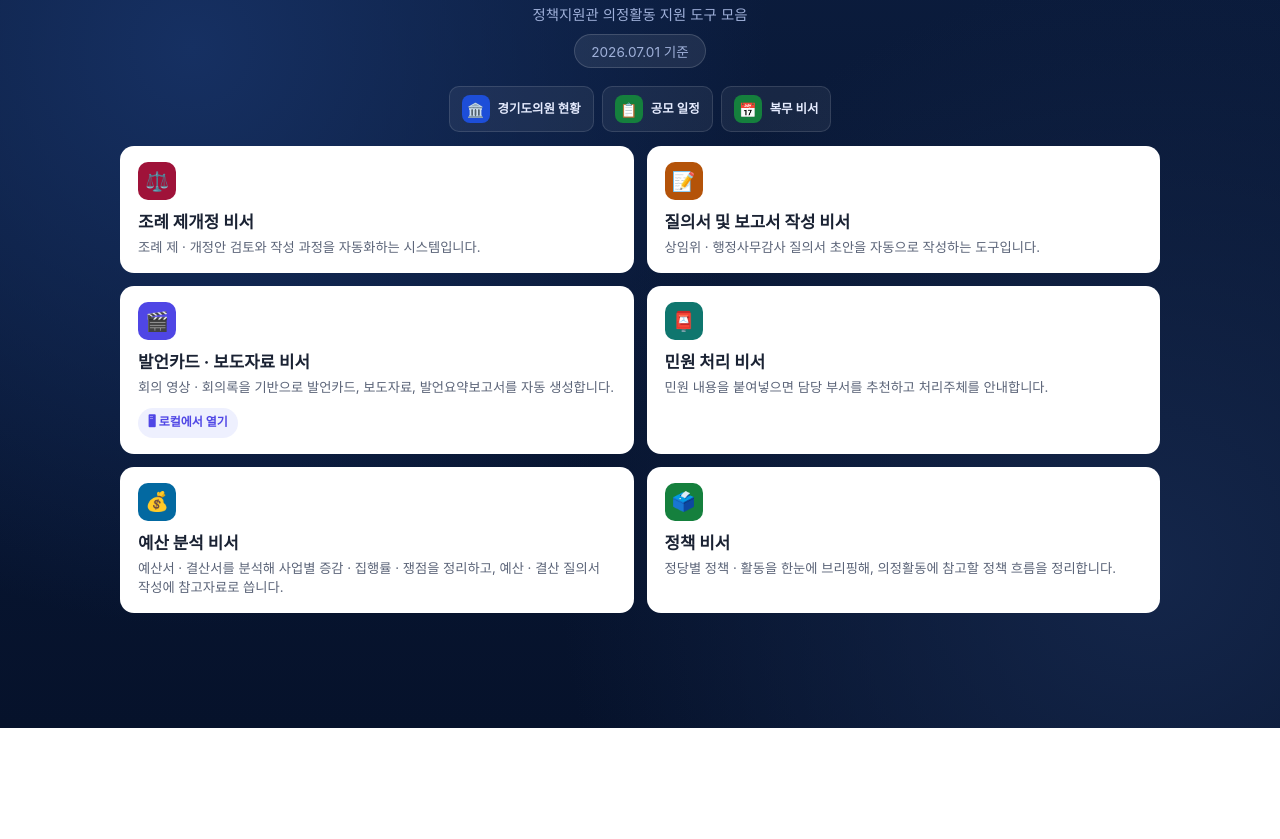
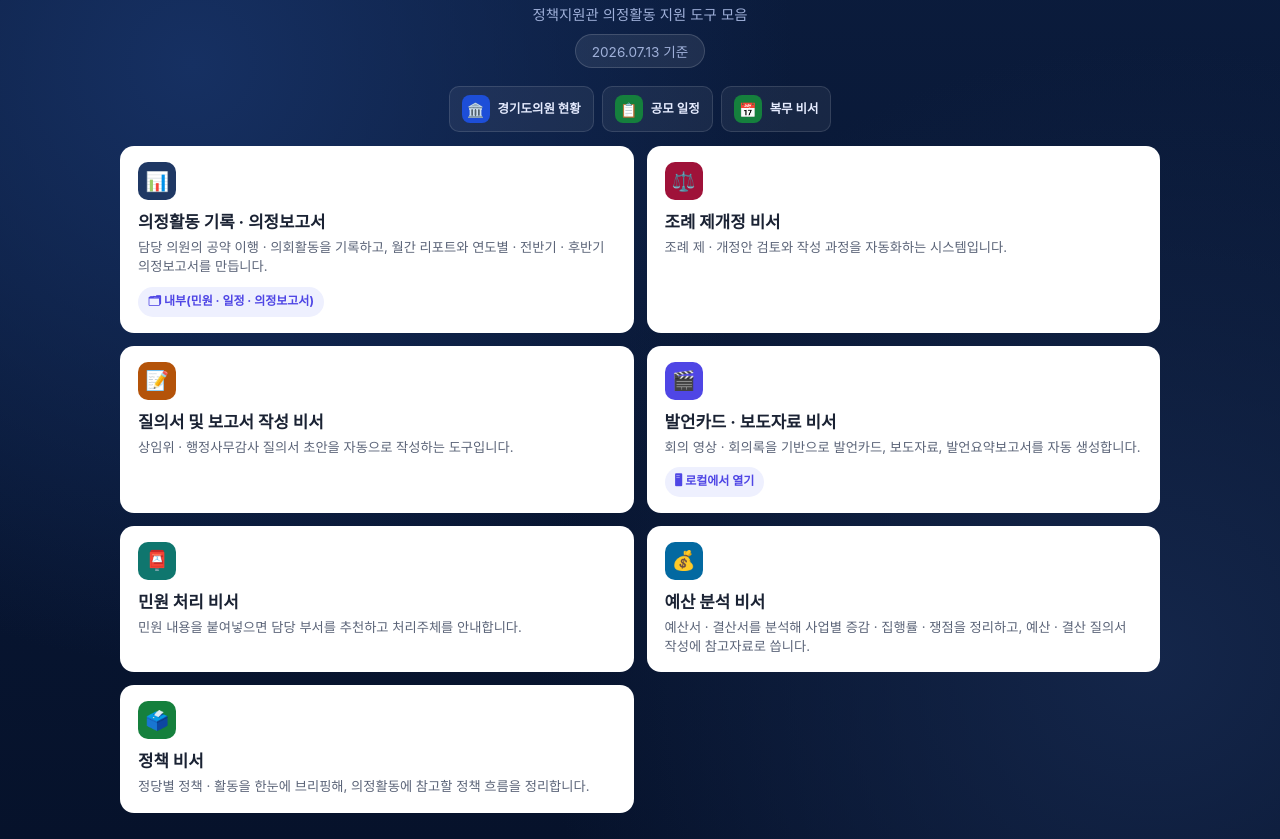
Before and after one commit to hy9510-collab/portal, a plain HTML site: page index.html in a window 1280 px wide. Shown: the part 72-911 px from the top of the page. Before the commit the page ends 800 px from the top, so only its background shows below. Drawn offline with Linux system fonts and the light colour scheme.

Commit message:
의정활동 기록·의정보고서 카드 추가 (uijeong-web 연결)
Co-Authored-By: Claude Fable 5 <noreply@anthropic.com>

```diff
--- a/index.html
+++ b/index.html
@@ -121,6 +121,7 @@
     font-size: 19px;
     margin-bottom: 9px;
   }
+  .icon.navy { background: #1f3864; }
   .icon.purple { background: #4f46e5; }
   .icon.orange { background: #b45309; }
   .icon.maroon { background: #9f1239; }
@@ -169,7 +170,7 @@
     <header>
       <h1>정책지원관 비서</h1>
       <p class="subtitle">정책지원관 의정활동 지원 도구 모음</p>
-      <span class="date-badge">2026.07.01 기준</span>
+      <span class="date-badge">2026.07.13 기준</span>
     </header>
 
     <div class="mini-cards">
@@ -196,6 +197,15 @@
     </div>
 
     <div class="grid">
+      <div class="card">
+        <a class="card-main" href="https://uijeong-web.vercel.app">
+          <div class="icon navy">📊</div>
+          <h2>의정활동 기록 · 의정보고서</h2>
+          <p>담당 의원의 공약 이행 · 의회활동을 기록하고, 월간 리포트와 연도별 · 전반기 · 후반기 의정보고서를 만듭니다.</p>
+        </a>
+        <a class="card-local" href="https://uijeong-web.vercel.app/internal.html">🗂 내부(민원 · 일정 · 의정보고서)</a>
+      </div>
+
       <a class="card" href="https://ordinance-automation.vercel.app">
         <div class="icon maroon">⚖️</div>
         <h2>조례 제개정 비서</h2>
```
